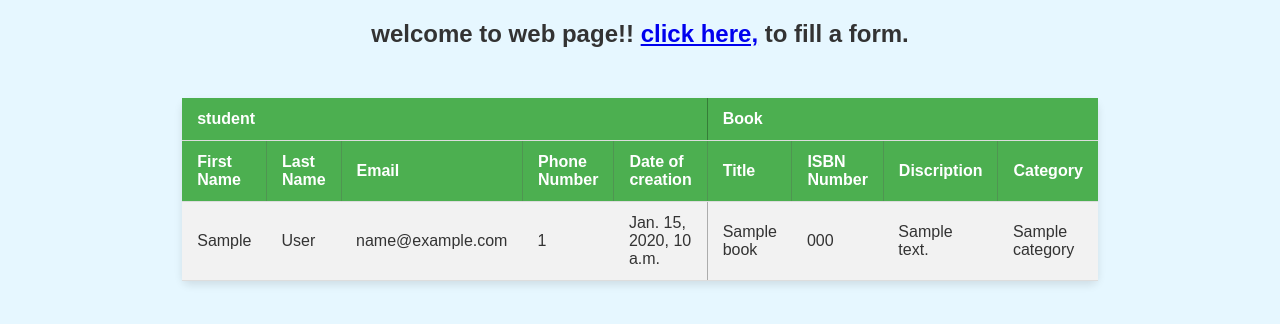
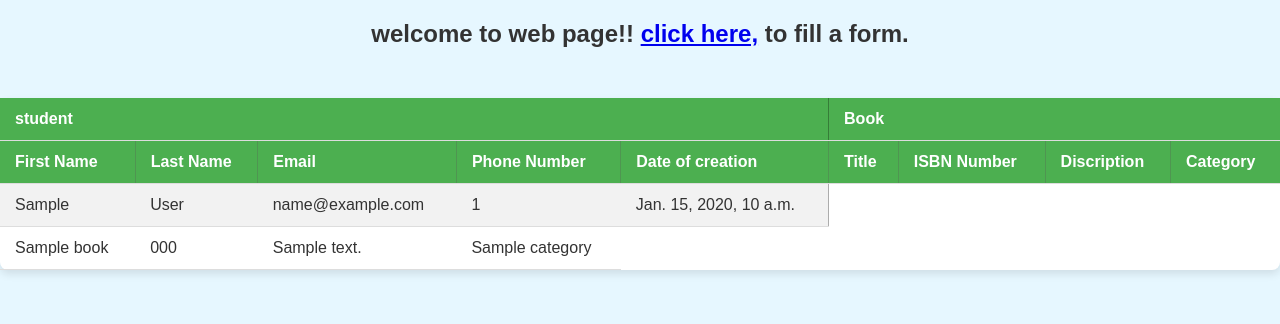
Before and after one commit to bishalgtn/DjangoLogin, a Django app: template login/templates/home.html in a window 1280 px wide. Shown: the part 18-342 px from the top of the page. Run offline with Django 5.2, Linux system fonts and the light colour scheme; the template is opened without the code that fills it: most values are stand-ins (such as "Sample title", 1, 10 or a date in 2020).

Commit message:
managing data in homepage

```diff
--- a/login/static/css/style.css
+++ b/login/static/css/style.css
@@ -92,14 +92,16 @@ body {
   }
 
   table {
-
-    text-align: center;
-    width: 60%;
+    text-align: center  ;
+    width: 100%;
     border-collapse: collapse;
     margin: 20px 0;
     background-color: #fff;
     border-radius: 8px;
     box-shadow: 0 4px 8px rgba(0, 0, 0, 0.1);
+}
+#tableData{
+  display: inline;
 }
 
 th, td {
@@ -112,6 +114,9 @@ th {
     background-color: #4CAF50;
     color: white;
 }
+td {
+  margin-left: 4px;
+}
 
 tr:nth-child(even) {
     background-color: #f2f2f2;
--- a/login/templates/home.html
+++ b/login/templates/home.html
@@ -29,36 +29,38 @@
           <th style="border-right: 1px solid rgba(87, 87, 87, 0.29);">Discription</th>
           <th>Category</th>
         </tr>
+        <div id="tableData" style="display: inline-flex;">
+          {% for student in students %}
             {% if students %}
-          {% for student in students %}
-            {% if books %}
-              {% for book in books %}
               <tr>
                 <td>{{ student.first_name }}</td>
                 <td>{{ student.last_name }}</td>
                 <td>{{ student.email }}</td>
                 <td>{{ student.phone_number }}</td>
                 <td style="border-right: 1px solid rgba(0, 0, 0, 0.29)">{{ student.date }}</td>
-                  <td>{{ book.title }}</td>
-                  <td>{{ book.ISBN }}</td>
-                  <td>{{ book.description }}</td>
-                  {% comment %} {% if not {{ book.description }}%}
-                    <p> Unable to fetch data</p>
-                  {% endif %} {% endcomment %}
-                  <td>{{ book.category }}</td>
               </tr>
-              {% endfor %}
             {% else %}
               <tr>
                 <td></td>
               </tr>
             {% endif %}
           {% endfor %}
+
+          {% for book in books %}
+            {% if books %}
+              <tr>
+                <td>{{ book.title }}</td>
+                <td>{{ book.ISBN }}</td>
+                <td>{{ book.description }}</td>
+                <td>{{ book.category }}</td>
+              </tr>
             {% else %}
               <tr>
                 <td></td>
               </tr>
             {% endif %}
+          {% endfor %}
+        </div>
       </tbody>
     </table>
   </div>
```
Lines whose indentation alone changed are shown as unchanged.
